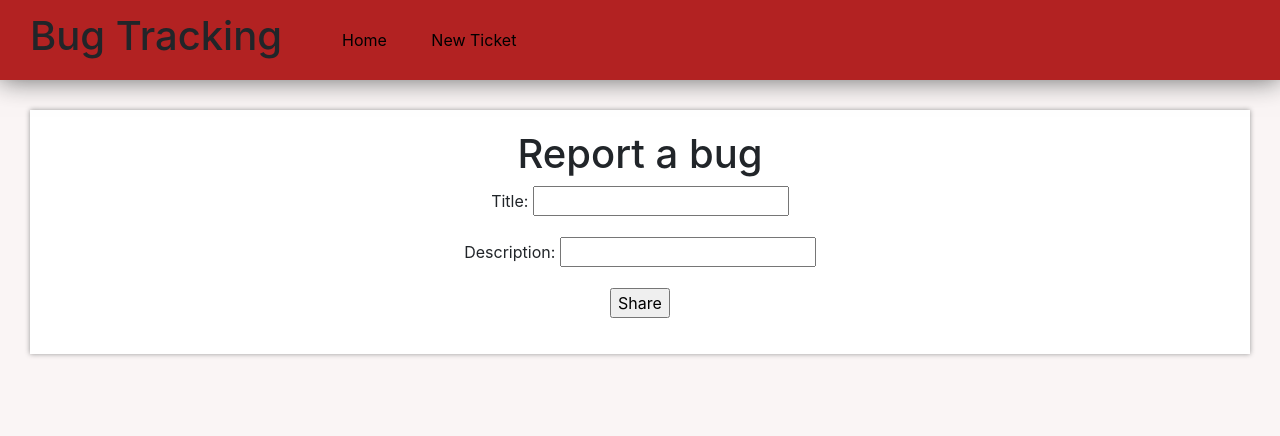
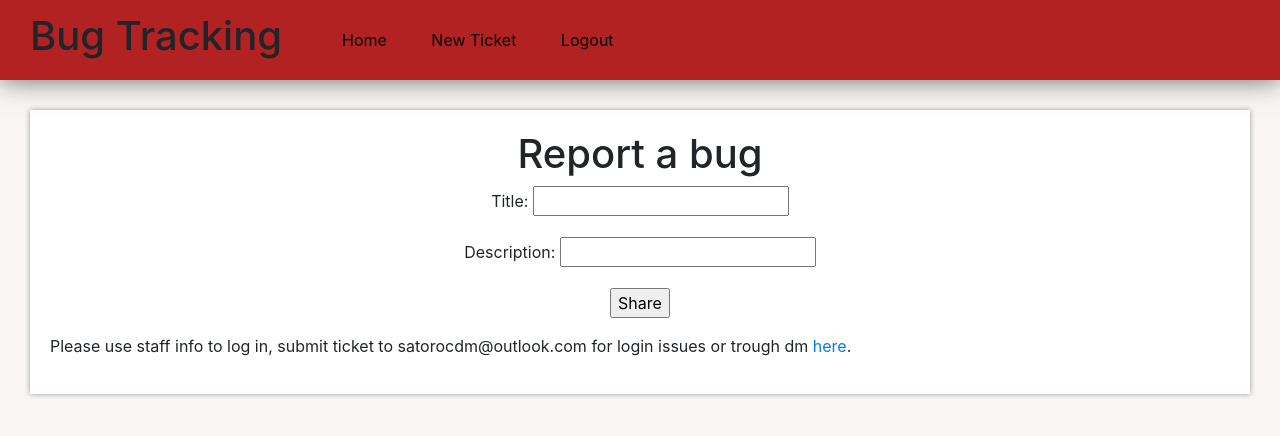
Before and after one commit to tiagocdr/bug-tracker-mpv, a Django app: page /addticket/ in a window 1280 px wide. Shown: the top 436 px of the page. Run offline with Django 3.2, Linux system fonts and the light colour scheme; the visitor is signed in with stand-in values (Sample User, id 1); some libraries are stand-ins or nearby versions.

Commit message:
added logout

```diff
--- a/config/urls.py
+++ b/config/urls.py
@@ -15,7 +15,7 @@ Including another URLconf
 """
 from django.contrib import admin
 from django.urls import path
-from myuser.views import login_view
+from myuser.views import login_view, logout_view
 from bugtracker.views import change_status, edit_ticket_view, home_view, invalid_ticket, ticket_view, add_ticket_view, user_view
 urlpatterns = [
     path('', home_view, name='home'),
@@ -26,5 +26,6 @@ urlpatterns = [
     path('user/<int:user_id>/', user_view, name='user view'),
     path('addticket/', add_ticket_view, name='add ticket'),
     path('login/', login_view),
+    path('logout/', logout_view),
     path('admin/', admin.site.urls),
 ]
--- a/templates/form.html
+++ b/templates/form.html
@@ -5,12 +5,12 @@
         <h1>Report a bug</h1>
         {% else %}
         <h1>Welcome to the BugTracking system</h1>
-        <p>Please use staff info to log in, submit ticket for login issues.</p>
         {% endif %}
         <form action="" method="post">
             {%  csrf_token %}
             {{ form.as_p }}
             <input type="submit" value = 'Share'>
         </form>
+        <p>Please use staff info to log in, submit ticket to satorocdm@outlook.com for login issues or trough dm <a href="https://www.linkedin.com/in/santiago-toro-1207941b4/" target="_blank">here</a>.</p>
     </div>
 {% endblock %}
--- a/templates/index.html
+++ b/templates/index.html
@@ -16,6 +16,9 @@
                 <li>
                     <a href="/addticket/">New Ticket</a>
                 </li>
+                <li>
+                    <a href="/logout/">Logout</a>
+                </li>
             </ul>
         </nav>
         {% endif %}
```
Also changed, not shown: myuser/views.py (+7 -2 lines).
